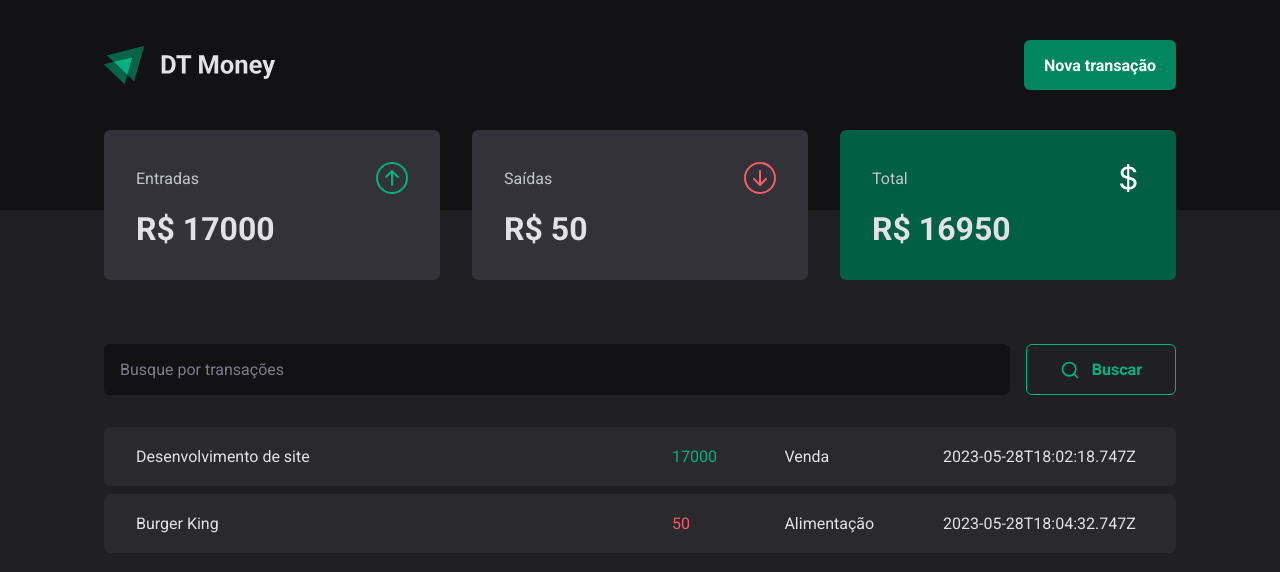
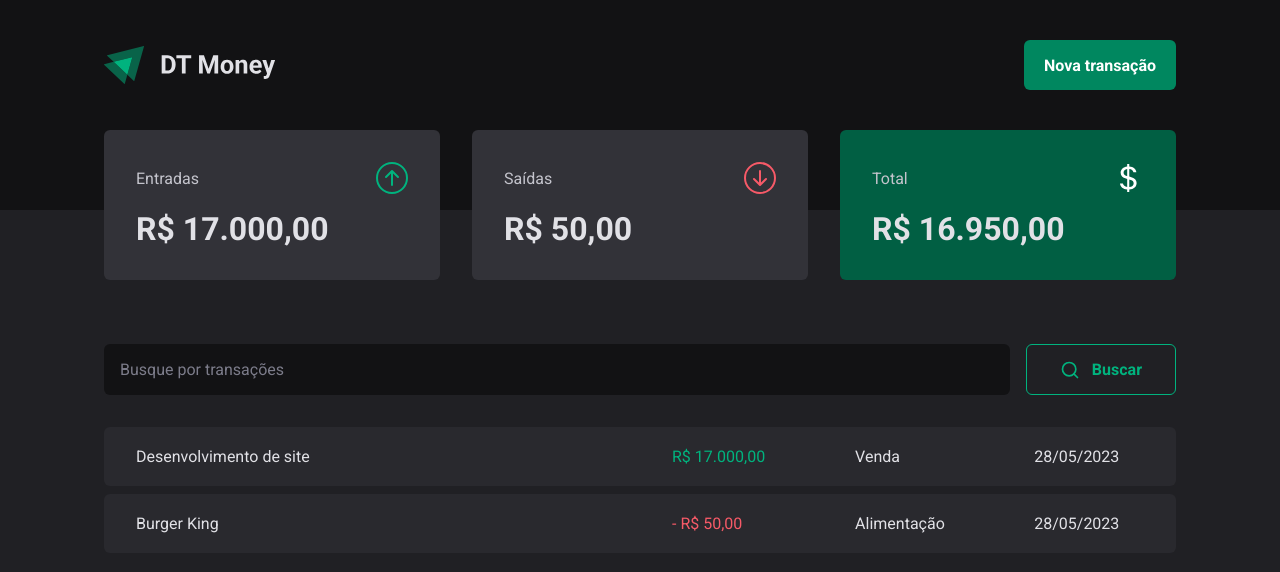
Before and after one commit to G18siqueira/Ignite-DTMoney-Rocketseat-TS, a React (Vite) app: page / in a window 1280 px wide. Shown: the top 572 px of the page. Built offline with nearby package versions, Linux system fonts and the light colour scheme; data requests are answered from the project's data file.

Commit message:
formatadores de valores

```diff
--- a/src/components/Summary/index.tsx
+++ b/src/components/Summary/index.tsx
@@ -7,6 +7,7 @@
   BsArrowDownCircle,
   BsCurrencyDollar,
 } from 'react-icons/bs'
+import { priceFormatter } from '../../utils/formatter'
 
 export const Summary = () => {
   const { transactions } = useContext(TransactionsContext)
@@ -35,7 +36,7 @@
               <BsArrowUpCircle size={32} color="#00b37e" />
             </header>
             <p>
-              <strong>R$ {summary.income}</strong>
+              <strong>{priceFormatter.format(summary.income)}</strong>
             </p>
           </SummaryCard>
 
@@ -45,7 +46,7 @@
               <BsArrowDownCircle size={32} color="#f75a68" />
             </header>
             <p>
-              <strong>R$ {summary.outcome}</strong>
+              <strong>{priceFormatter.format(summary.outcome)}</strong>
             </p>
           </SummaryCard>
 
@@ -55,7 +56,7 @@
               <BsCurrencyDollar size={32} color="#fff" />
             </header>
             <p>
-              <strong>R$ {summary.total}</strong>
+              <strong>{priceFormatter.format(summary.total)}</strong>
             </p>
           </SummaryCard>
         </SummaryContent>
--- a/src/pages/Transactions/index.tsx
+++ b/src/pages/Transactions/index.tsx
@@ -8,6 +8,7 @@
   TransactionsTable,
 } from './styles'
 import { TransactionsContext } from '../../contexts/TransactionsContext'
+import { dateFormatter, priceFormatter } from '../../utils/formatter'
 
 export const Transactions = () => {
   const { transactions } = useContext(TransactionsContext)
@@ -27,11 +28,14 @@
                     <td width="50%">{transaction.description}</td>
                     <td>
                       <PriceHighLight colorVariant={transaction.type}>
-                        {transaction.price}
+                        {transaction.type === 'outcome' && '- '}
+                        {priceFormatter.format(transaction.price)}
                       </PriceHighLight>
                     </td>
                     <td>{transaction.category}</td>
-                    <td>{transaction.createdAt}</td>
+                    <td>
+                      {dateFormatter.format(new Date(transaction.createdAt))}
+                    </td>
                   </tr>
                 )
               })}
--- /dev/null
+++ b/src/utils/formatter.ts
@@ -0,0 +1,5 @@
+export const dateFormatter = new Intl.DateTimeFormat('pt-BR')
+export const priceFormatter = new Intl.NumberFormat('pt-BR', {
+  style: 'currency',
+  currency: 'BRL',
+})
```
